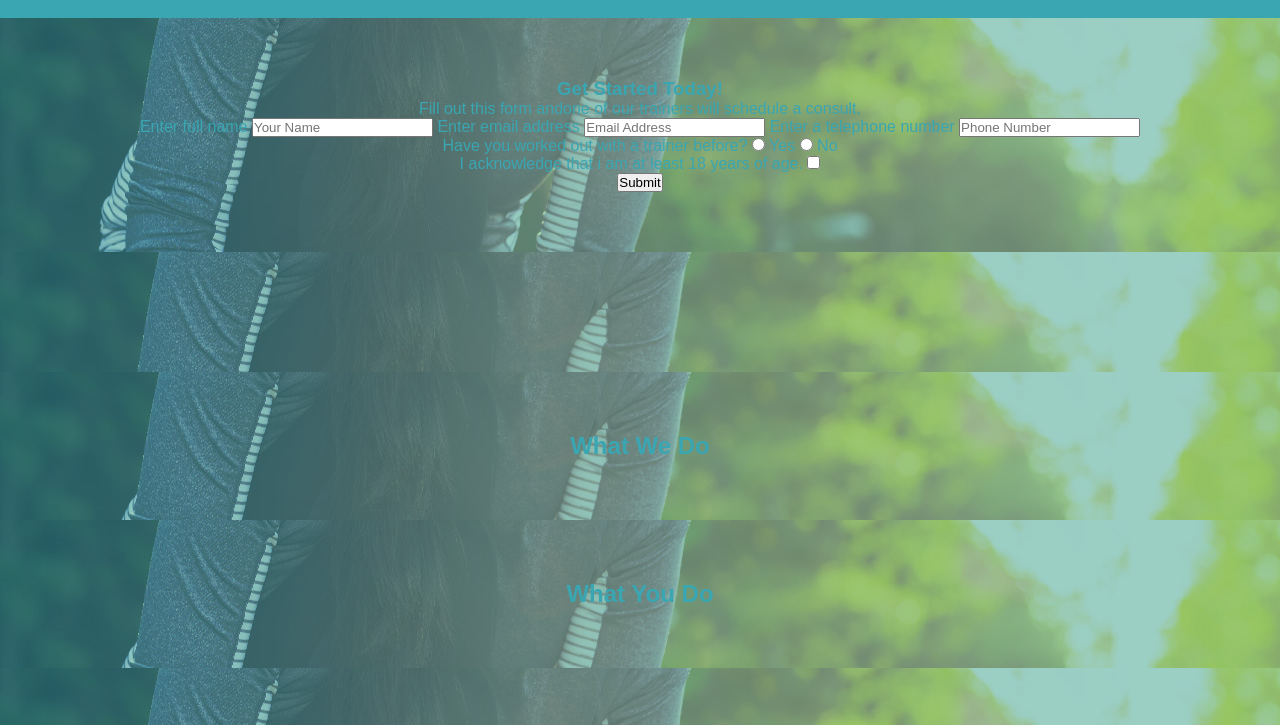
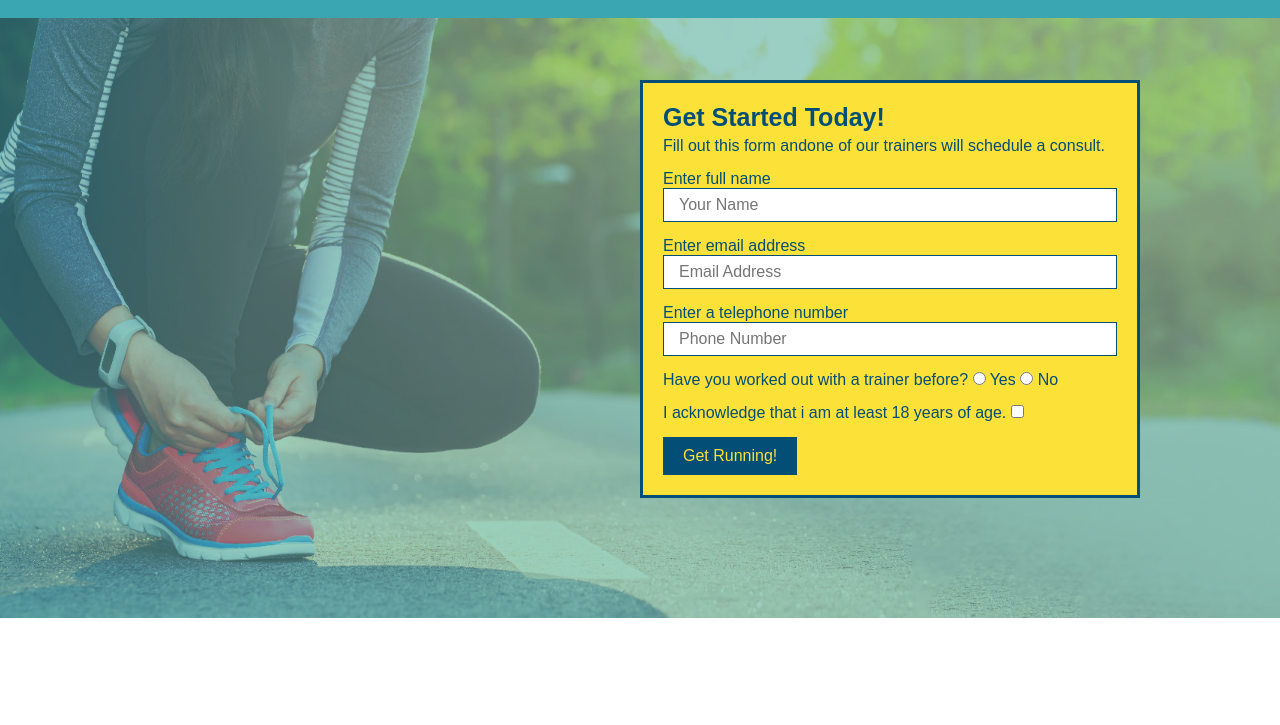
Before and after one commit to christiandc19/run-buddy, a plain HTML site: page index.html in a window 1280 px wide. Shown: the part 64-789 px from the top of the page. Drawn offline with Linux system fonts and the light colour scheme; files whose address does not match are found by name.

Commit message:
completed the header's form

```diff
--- a/asset/css/style.css
+++ b/asset/css/style.css
@@ -48,11 +48,6 @@ header h1 {
     display: inline;
 }
 
-section {
-    text-align: center;
-}
-
-
 footer {
     background-color: #fce138;
     width: 100%;
@@ -74,8 +69,56 @@ footer div {
 footer a {
     color: #024e76;
 }
-
 section {
     padding: 60px;
-    background-image: url("C:\Users\User\Desktop\projects\run-buddy\images\hero-bg.jpg");
 }
+.hero {
+    background-image: url("../../images/hero-bg.jpg");
+    height: 600px;
+    background-size: cover;
+    background-position: center;
+    position: relative;
+}
+
+.hero-form {
+    background-color: #fce138;
+    padding: 20px;
+    width: 500px;
+    color: #024e76;
+    border: solid 3px #024e76;
+    position: absolute;
+    bottom: 120px;
+    right: 140px;
+}
+
+
+.form-input {
+    border: 1px solid #024e76;
+    display: block;
+    padding: 7px 15px;
+    font-size: 16px;
+    color: #024e76;
+    width: 100%;
+    margin-bottom: 15px;
+}
+
+.hero-form h3 {
+    font-size: 25px;
+    margin: 0px;
+}
+
+.hero-form p {
+    margin: 5px 0 15px 0;
+}
+
+.hero-form label {
+    margin: o 5px;
+}
+
+.hero-form button {
+    background-color: #024e76;
+    color: #fce138;
+    padding: 10px 20px;
+    border: none;
+    font-size: 16px;
+}
--- a/index.html
+++ b/index.html
@@ -22,17 +22,17 @@
         </nav>
     </header>
 
-    <section>
-        <div>
+    <section class="hero">
+        <div class="hero-form">
             <h3>Get Started Today!</h3>
             <p>Fill out this form andone of our trainers will schedule a consult.</p>
             <form>
                 <label for="name">Enter full name</label>
-                <input type="text" placeholder="Your Name" name="name" id="name" />
+                <input class="form-input" type="text" placeholder="Your Name" name="name" id="name" />
                 <label for="email-adress">Enter email address</label>
-                <input type="email" placeholder="Email Address" name="email" id="email" />
+                <input class="form-input" type="email" placeholder="Email Address" name="email" id="email" />
                 <label for="phone-number">Enter a telephone number</label>
-                <input type="tel" placeholder="Phone Number" name="phone" id="phone" />
+                <input class="form-input" type="tel" placeholder="Phone Number" name="phone" id="phone" />
                 <p>Have you worked out with a trainer before?
                     <input type="radio" name="trainer-confirm" id="trainer-yes" />
                     <label for="trainer-yes">Yes</label>
@@ -43,7 +43,7 @@
                     <label for="checkbox">I acknowledge that i am at least 18 years of age.</label>
                     <input type="checkbox" name="age-confirm" id="checkbox" />
                 </p>
-                <button type="submit">Submit</button>
+                <button type="submit">Get Running!</button>
             </form>
         </div>
     </section>
```
